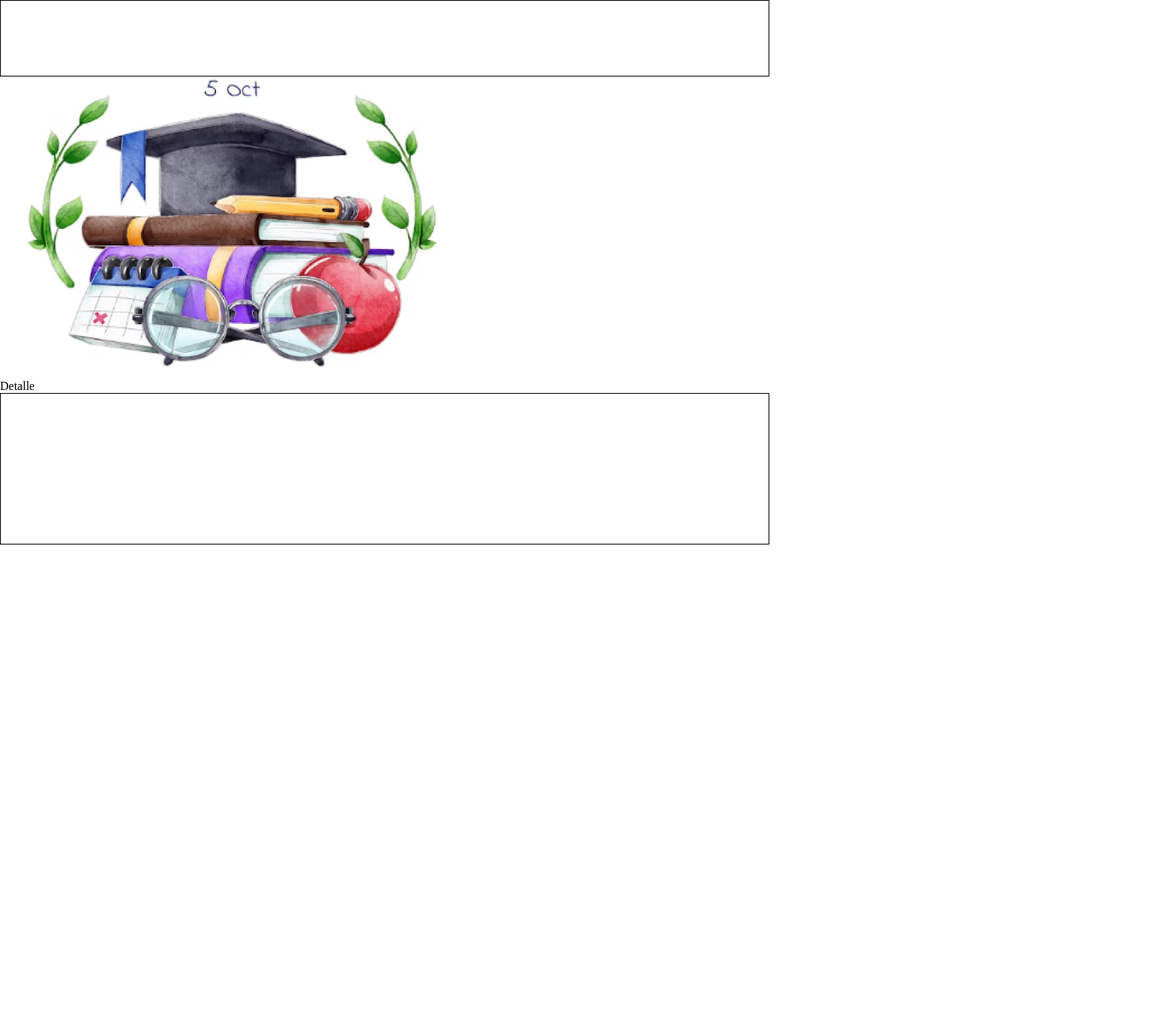
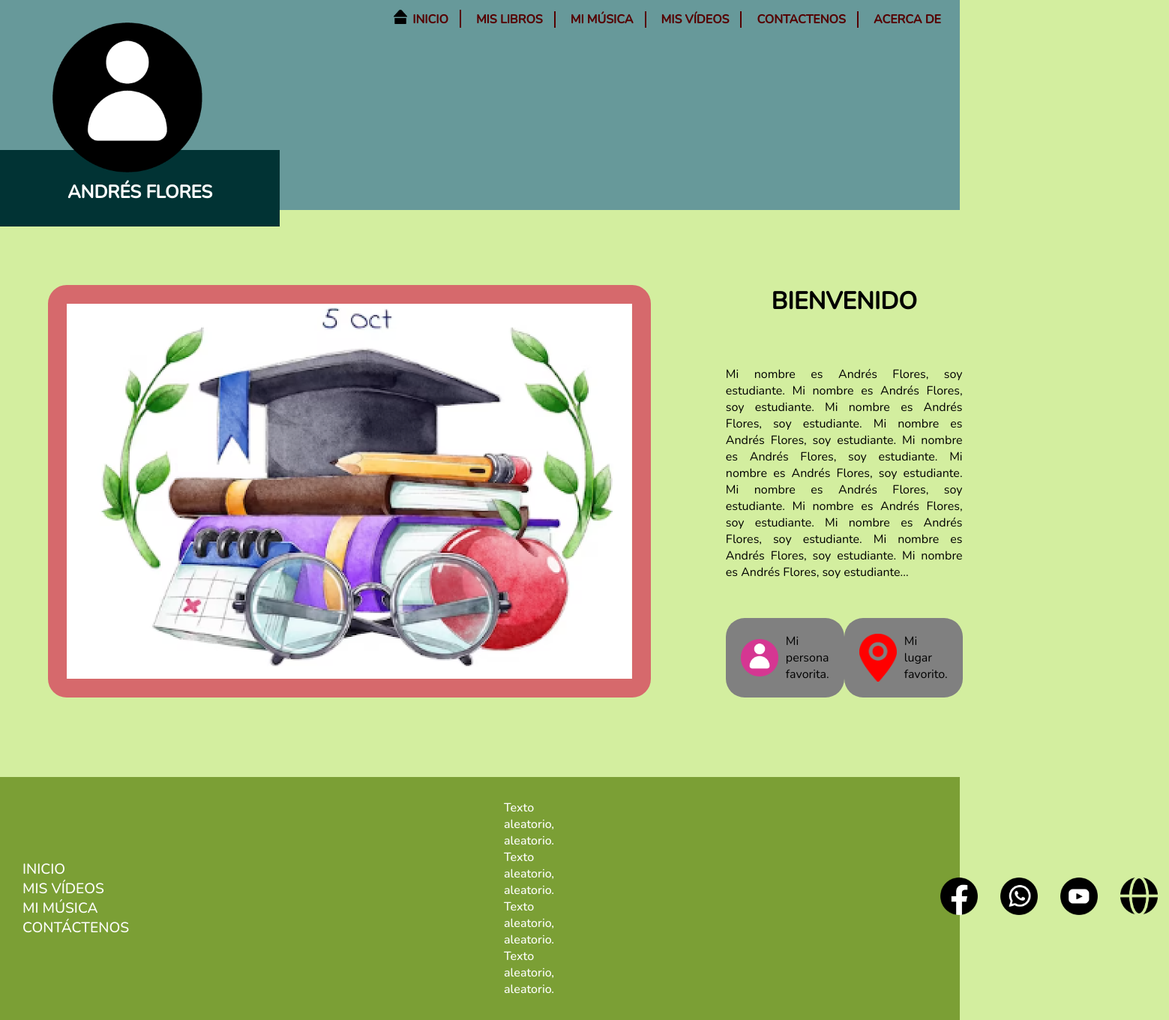
Before and after one commit to flores2006/MiProyecto-1-2023, a plain HTML site: page index.html in a window 1280 px wide. Shown: the whole page at 75% size, 1559 px wide, since content can reach past the window. Before the commit the page ends 800 px from the top, so only its background shows below. Drawn offline with nearby package versions, Linux system fonts and the light colour scheme.

Commit message:
trabajo terminado

```diff
--- a/css/estilo.css
+++ b/css/estilo.css
@@ -1,26 +1,147 @@
-*{
-padding: 0;
-margin: 0;
+@import url('https://fonts.googleapis.com/css2?family=Nunito:wght@200;300;400;500&display=swap');
+*
+{
+    padding: 0;
+    margin: 0;
 }
-#cabeceraContenido{
-    width: 80%;
-    height: 100px;
-    border: 1px solid black ;
+body
+{
+    font-family: 'Nunito', sans-serif;
+    background-color: #D3EE9F;
+    color: black;
+    font-size: 1rem;
+}
+#navegador
+{
+    justify-content: space-between;
+    background-color: #67999A;
+    text-align: center;
+    height: 280px;
+    display: flex;
+}
+#navegador-logo img
+{
+    margin: 30px 0 40px 0;
+    position: absolute;
+    margin-left: 30px;
+    padding: 0 40px;
+    width: 200px;
+    z-index: 2;
+}
+#navegador-logo h2
+{
+    padding: 40px 90px 30px 90px;
+    background-color: #013334;
+    text-transform: uppercase;
+    position: absolute;
+    color: white;
+    top: 200px;
+    z-index: 1;
+}
+#navegador-menu
+{
+    padding-top: 15px;
+    list-style: none;
+    display: flex;
+}
+#navegador-menu li a
+{
+    border-right: 2px solid #550101;
+    text-transform: uppercase;
+    text-decoration: none;
+    padding-right: 15px;
+    font-weight: 1000;
+    color: #550101;
+    margin: 0 10px;
 
 }
-#cuerpoContenido¨¨{
-    width: 100%;
+#LogoInicio {
+    background-image: url(../img/InicioLogo.png);
+    padding: 2px 0 0 25px;
+    background-size: 18px;
+    background-repeat: no-repeat;
+
+}
+#sinborde { border: none !important; }
+#cabecera
+{
+    padding: 100px 0 100px 0;
+    display: flex;
+    margin: auto;
+    width: 90%;
+}
+#cabecera-imagen img
+{
+    border: 25px solid #D6696C;
+    border-radius: 25px;
     height: 500px;
-    background-color:   #D3EE9F
 }
-footer{
-    width: 80%;
-    height: 200px;
-    border: 1px solid black ;
- }
- #CuerpoImagen¨{
-    flex: 40%;
- }
- #CuerpoDetalle{
-    flex: 60%;
- }
+#cabecera-texto
+{
+    text-align: justify;
+    margin: 0 100px;
+}
+#cabecera-texto h2
+{
+    text-transform: uppercase;
+    margin-bottom: 65px;
+    text-align: center;
+    font-size: 2rem;
+}
+#cabecera-enlaces
+{
+    margin-top: 50px;
+    display: flex;
+}
+#cabecera-enlace
+{
+    background-color: grey;
+    align-items: center;
+    border-radius: 25px;
+    padding: 20px;
+    display: flex;
+    margin: auto;
+    width: 40%;
+}
+#cabecera-enlace img
+{
+    margin-right: 10px;
+    width: 50px;
+}
+footer {
+    justify-content: space-between;
+    background-color: #7B9F35;
+    align-items: center;
+    padding: 30px;
+    display: flex;
+}
+#piedepagina
+{
+    list-style: none;
+}
+#piedepagina li a
+{
+    text-transform: uppercase;
+    text-decoration: none;
+    transition: 0.5s all;
+    font-size: 1.2rem;
+    font-weight: 500;
+    color: white;
+}
+#piedepagina-texto
+{
+    text-align: justify;
+    padding: 0 500px;
+    font-weight: 500;
+    color: white;
+}
+#piedepagina-redessociales
+{
+    list-style: none;
+    display: flex;
+}
+#piedepagina-redessociales li a img
+{
+    margin: 0 15px;
+    width: 50px;
+}
--- a/index.html
+++ b/index.html
@@ -1,29 +1,52 @@
 <!DOCTYPE html>
-<html lang="en">
+<html lang="es">
 <head>
     <meta charset="UTF-8">
     <meta name="viewport" content="width=device-width, initial-scale=1.0">
+    <title>Andrés Flores - Mi Proyecto</title>
     <link rel="stylesheet" href="css/estilo.css">
-    <title>Document</title>
 </head>
 <body>
-    <!--Aqui colocamos el div del menu cabecera-->
-    <div id="cabeceraContenido">
-
-    </div>
-     <!--Aqui colocamos el cuerpo del index-->
-     <div id="cuerpoContenido">
-        <div id="CuerpoImagen">
-        <div id="bordeImagen">
-            <img src="/img/recurso 1.png" height="400">
+    <nav id="navegador">
+        <div id="navegador-logo">
+            <img src="img/MiFoto.png" alt="MiFotoAndrésFlores">
+            <h2>Andrés Flores</h2>
         </div>
-        <div id="CuerpoDetalle">Detalle</div>
-     </div>
-     <!--Aqui colocamos el pie de la web-->
-
-
-
-
-     <footer></footer>
+        <ul id="navegador-menu">
+            <li><a href="#" id="LogoInicio">Inicio</a></li>
+            <li><a href="#">Mis Libros</a></li>
+            <li><a href="#">Mi Música</a></li>
+            <li><a href="#">Mis Vídeos</a></li>
+            <li><a href="#">Contactenos</a></li>
+            <li><a href="#" id="sinborde">Acerca De</a></li>
+        </ul>
+    </nav>
+    <header id="cabecera">
+        <div id="cabecera-imagen"><img src="img/cabecera.png" alt="CabeceraImagen"></div>
+        <div id="cabecera-texto">
+            <h2>Bienvenido</h2>
+            <p> Mi nombre es Andrés Flores, soy estudiante. Mi nombre es Andrés Flores, soy estudiante. Mi nombre es Andrés Flores, soy estudiante. Mi nombre es Andrés Flores, soy estudiante. Mi nombre es Andrés Flores, soy estudiante. Mi nombre es Andrés Flores, soy estudiante.
+            Mi nombre es Andrés Flores, soy estudiante. Mi nombre es Andrés Flores, soy estudiante. Mi nombre es Andrés Flores, soy estudiante. Mi nombre es Andrés Flores, soy estudiante. Mi nombre es Andrés Flores, soy estudiante...</p>
+            <div id="cabecera-enlaces">
+                <div id="cabecera-enlace"><img src="img/MiPersonaFavorita.png" alt="MiPersonaFavorita"><p>Mi persona favorita.</p></div>
+                <div id="cabecera-enlace"><img src="img/MiLugarFavorito.png" alt="MiLugarFavorito"><p>Mi lugar favorito.</p></div>
+            </div>
+        </div>
+    </header>
+    <footer>
+        <ul id="piedepagina">
+            <li><a href="#">Inicio</a></li>
+            <li><a href="#">Mis vídeos</a></li>
+            <li><a href="#">Mi música</a></li>
+            <li><a href="#">Contáctenos</a></li>
+        </ul>
+        <div id="piedepagina-texto">Texto aleatorio, aleatorio. Texto aleatorio, aleatorio. Texto aleatorio, aleatorio. Texto aleatorio, aleatorio.</div>
+        <ul id="piedepagina-redessociales">
+            <li><a href="#"><img src="img/facebook.png" alt="Facebook"></a></li>
+            <li><a href="#"><img src="img/whatsapp.png" alt="Whatsapp"></a></li>
+            <li><a href="#"><img src="img/youtube.png" alt="Youtube"></a></li>
+            <li><a href="#"><img src="img/gmail.png" alt="Gmail"></a></li>
+        </ul>
+    </footer>
 </body>
 </html>
```
Also changed, not shown: img/InicioLogo.png (renamed from img/Recurso 7.png), img/MiFoto.png (renamed from img/Recurso 11.png), img/MiLugarFavorito.png (renamed from img/Recurso 2.png), img/MiPersonaFavorita.png (renamed from img/Recurso 13.png), img/cabecera.png (renamed from img/Recurso 1.png), img/facebook.png (renamed from img/Recurso 3.png), img/gmail.png (renamed from img/Recurso 8.png), img/whatsapp.png (renamed from img/Recurso 4.png), img/youtube.png (renamed from img/Recurso 5.png).
